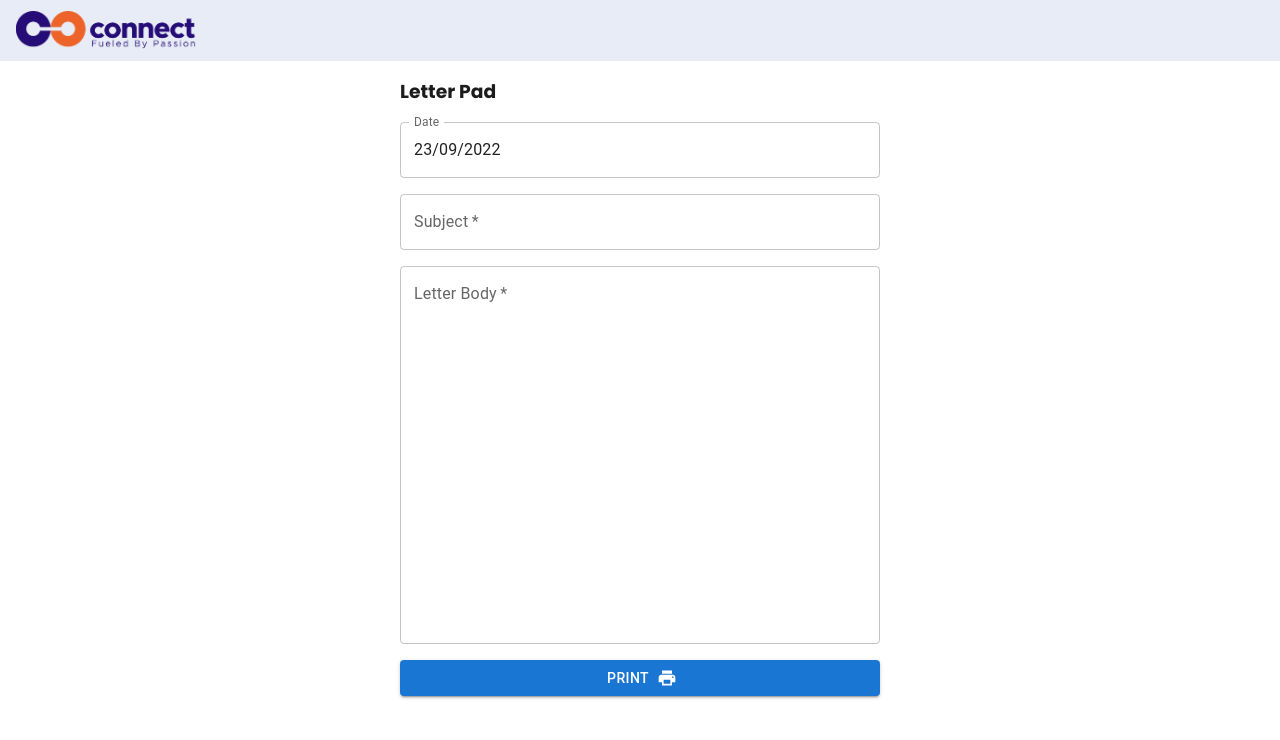
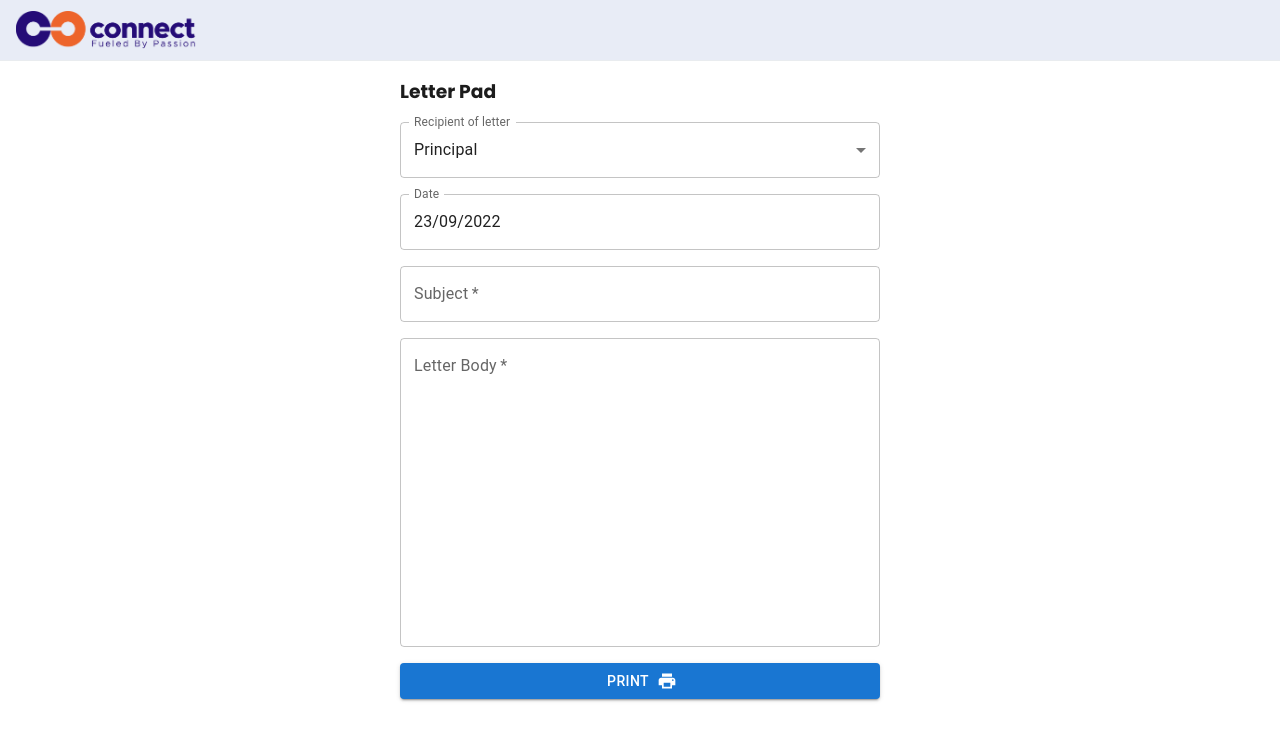
Before and after one commit to nahyansharvin/connect-letter-pad, a React (Create React App) app: page / in a window 1280 px wide. Shown: the top 740 px of the page. Built offline with nearby package versions, Linux system fonts and the light colour scheme.

Commit message:
add hod and others

```diff
--- /dev/null
+++ b/src/components/textinput/SelectInput.js
@@ -0,0 +1,29 @@
+// Material components
+import { MenuItem, TextField } from "@mui/material";
+
+export default function SelectInput(props) {
+  //props destructuring
+  const { label, dropdownValue, setDropdownValue, menuItems } = props;
+
+  const handleTextInputChange = (e) => {
+    setDropdownValue(e.target.value);
+  };
+  return (
+    <TextField
+      select
+      varient="contained"
+      value={dropdownValue}
+      label={label}
+      error={dropdownValue === "" ? true : false}
+      helperText={dropdownValue === "" ? `${label} is required` : null}
+      color="info"
+      fullWidth
+      onChange={handleTextInputChange}
+      InputLabelProps={{ shrink: dropdownValue }}
+    >
+      {menuItems.map((menuItem) => (
+        <MenuItem value={menuItem}>{menuItem}</MenuItem>
+      ))}
+    </TextField>
+  );
+}
--- a/src/pages/addBodyDetails/AddBody.js
+++ b/src/pages/addBodyDetails/AddBody.js
@@ -6,6 +6,7 @@ import download from 'downloadjs';
 
 //Custom Components
 import TextInput from '../../components/textinput/TextInput'
+import SelectInput from '../../components/textinput/SelectInput'
 
 //Material UI
 import { TextField, Grid } from '@mui/material';
@@ -16,8 +17,27 @@ import { DatePicker } from '@mui/x-date-pickers/DatePicker';
 import { AdapterDateFns } from '@mui/x-date-pickers/AdapterDateFns';
 import { LocalizationProvider } from '@mui/x-date-pickers/LocalizationProvider';
 
+//Menu Items
+const recipients = ["Principal", "HOD", "Others"];
+const departments = [
+    "Computer Science",
+    "Commerce",
+    "BBA",
+    "Biotechnology",
+    "Biochemistry",
+    "Microbiology",
+    "English",
+    "Economics",
+    "Physics & Maths",
+    "B.Voc",
+    "West Asian Studies",
+]
+
 function AddBody() {
     //States
+    const [recipient, setRecipient] = useState("Principal")
+    const [department, setDepartment] = useState()
+    const [toAddress, setToAddress] = useState()
     const [date, setDate] = useState(new Date())
     const [subject, setSubject] = useState()
     const [body, setBody] = useState()
@@ -90,7 +110,29 @@ function AddBody() {
             <h3>Letter Pad</h3>
             <div className='body-form'>
                 <Grid container spacing={2}>
-
+                    <Grid item xs={12}>
+                        <SelectInput
+                            label="Recipient of letter"
+                            menuItems={recipients}
+                            dropdownValue={recipient}
+                            setDropdownValue={setRecipient}
+                        />
+                    </Grid>
+                    {recipient === "HOD" && (
+                        <Grid item xs={12}>
+                            <SelectInput
+                                label="Department"
+                                menuItems={departments}
+                                dropdownValue={department}
+                                setDropdownValue={setDepartment}
+                            />
+                        </Grid>
+                    )}
+                    {recipient === "Others" && (
+                        <Grid item xs={12}>
+                            <TextInput multiline rows="2" label="To Adress" value={toAddress} setValue={setToAddress} />
+                        </Grid>
+                    )}
                     <Grid item xs={12}>
                         <LocalizationProvider dateAdapter={AdapterDateFns}>
                             <DatePicker
@@ -111,10 +153,9 @@ function AddBody() {
                         <TextInput label="Subject" value={subject} setValue={setSubject} />
                     </Grid>
                     <Grid item xs={12}>
-                        <TextInput multiline rows="15" label="Letter Body" value={body} setValue={setBody} />
+                        <TextInput multiline rows="12" label="Letter Body" value={body} setValue={setBody} />
                     </Grid>
                     <Grid item xs={12}>
-                        {/* <Button fullWidth size="large" variant="contained" endIcon={<PrintIcon />} sx={{ letterSpacing: "2px" }} onClick={handlePrintButton} >Print</Button> */}
                         <LoadingButton
                             fullWidth
                             onClick={handlePrintButton}
```
